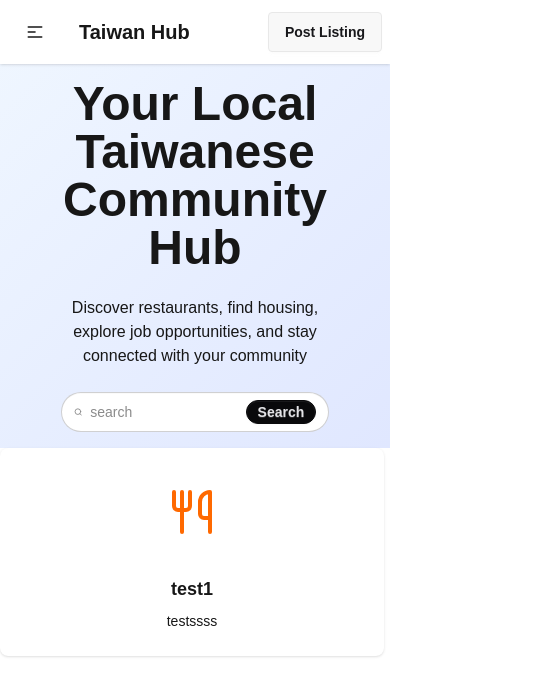
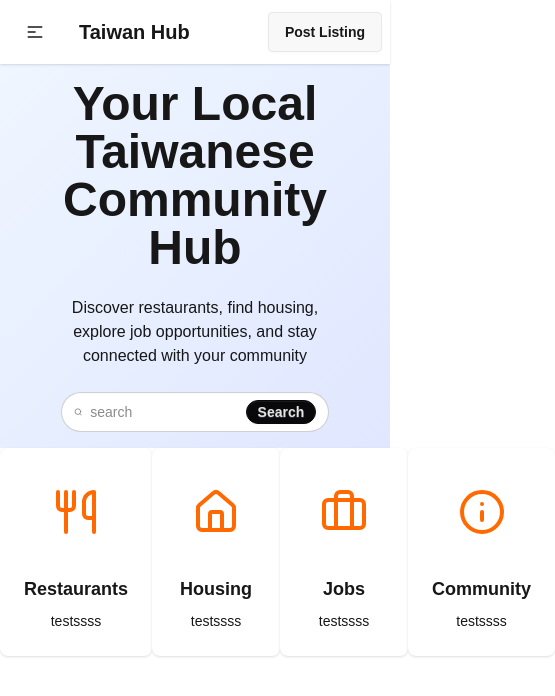
Before and after one commit to yll9108/communityHub, a Next.js app in the folder my-app/: page / in a window 390 px wide. Shown: the top 696 px of the page, 555 px wide, since content can reach past the window. Built offline with nearby package versions, Linux system fonts and the light colour scheme.

Commit message:
header and hero page basic done, haven't done responsive part

```diff
--- /dev/null
+++ b/my-app/src/app/components/hero/Hero.tsx
@@ -0,0 +1,24 @@
+import React from "react";
+import Title from "./Title";
+import Search from "./Search";
+import Card from "../shared/Card";
+
+function Hero() {
+    return (
+        <>
+            <section className="hero bg-gradient-to-br from-blue-50 to-indigo-100 min-h-2/3">
+                <div className="hero-content text-center">
+                    <div className="max-w-3/4">
+                        <Title />
+                        <Search />
+                    </div>
+                </div>
+            </section>
+            <section className="flex">
+                <Card />
+            </section>
+        </>
+    );
+}
+
+export default Hero;
--- a/my-app/src/app/components/searchSection/SearchSection.tsx
+++ /dev/null
@@ -1,18 +0,0 @@
-import React from "react";
-import Title from "./Title";
-import Search from "./Search";
-
-function SearchSection() {
-    return (
-        <section className="hero bg-gradient-to-br from-blue-50 to-indigo-100 min-h-2/3">
-            <div className="hero-content text-center">
-                <div className="max-w-3/4">
-                    <Title />
-                    <Search />
-                </div>
-            </div>
-        </section>
-    );
-}
-
-export default SearchSection;
--- a/my-app/src/app/components/shared/Card.tsx
+++ b/my-app/src/app/components/shared/Card.tsx
@@ -1,24 +1,26 @@
-import { Utensils } from "lucide-react";
 import React from "react";
 import { categories } from "./menuItems";
 
 function Card() {
     return (
         <>
-            {categories.map((category) => (
+            {categories.map((category) => {
+                const Icon = category.icon;
+                return (
                     <div
                         key={category.title}
                         className="card bg-base-100 w-96 shadow-sm"
                     >
                         <figure className="px-10 pt-10">
-                        <Utensils className="h-12 w-12 text-orange-500 mx-auto mb-4 group-hover:scale-110 transition-transform" />
+                            <Icon className="h-12 w-12 text-orange-500 mx-auto mb-4 group-hover:scale-110 transition-transform" />
                         </figure>
                         <div className="card-body items-center text-center">
                             <h2 className="card-title">{category.title}</h2>
                             <p>{category.content}</p>
                         </div>
                     </div>
-            ))}
+                );
+            })}
         </>
     );
 }
--- a/my-app/src/app/components/shared/menuItems.ts
+++ b/my-app/src/app/components/shared/menuItems.ts
@@ -1,3 +1,10 @@
+import { Utensils, Home, Briefcase, Info } from "lucide-react";
+
 export const menuItems = ["Restaurant", "Housing", "Tips", "Communtiy"];
 
-export const categories = [{ title: "test1", content: "testssss" }];
+export const categories = [
+    { icon: Utensils, title: "Restaurants", content: "testssss" },
+    { icon: Home, title: "Housing", content: "testssss" },
+    { icon: Briefcase, title: "Jobs", content: "testssss" },
+    { icon: Info, title: "Community", content: "testssss" },
+];
--- a/my-app/src/app/page.tsx
+++ b/my-app/src/app/page.tsx
@@ -1,13 +1,11 @@
 import Header from "./components/header/Header";
-import SearchSection from "./components/searchSection/SearchSection";
-import Card from "./components/shared/Card";
+import Hero from "./components/hero/Hero";
 
 export default function Home() {
     return (
         <>
             <Header />
-            <SearchSection />
-            <Card />
+            <Hero />
         </>
     );
 }
```
Also changed, not shown: my-app/src/app/components/hero/Search.tsx (renamed from my-app/src/app/components/searchSection/Search.tsx), my-app/src/app/components/hero/Title.tsx (renamed from my-app/src/app/components/searchSection/Title.tsx). Lines whose indentation alone changed are shown as unchanged.
